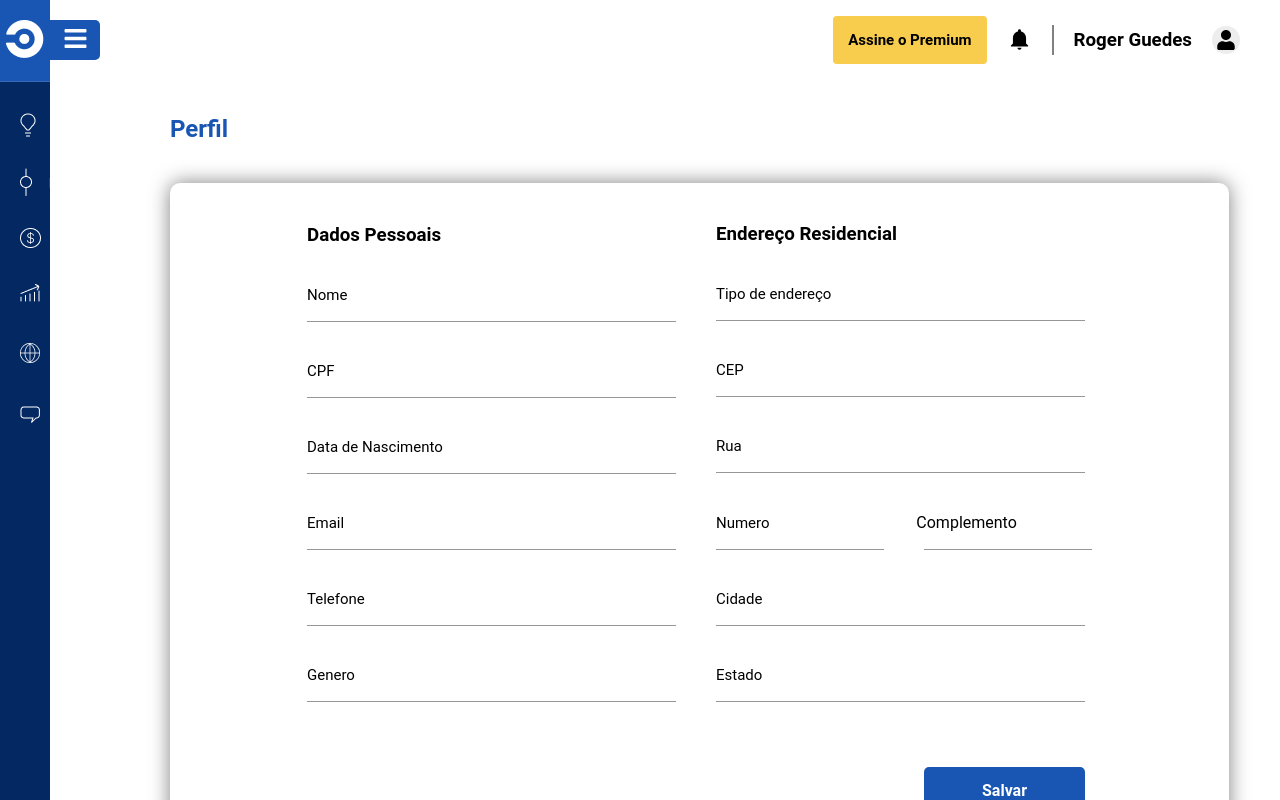
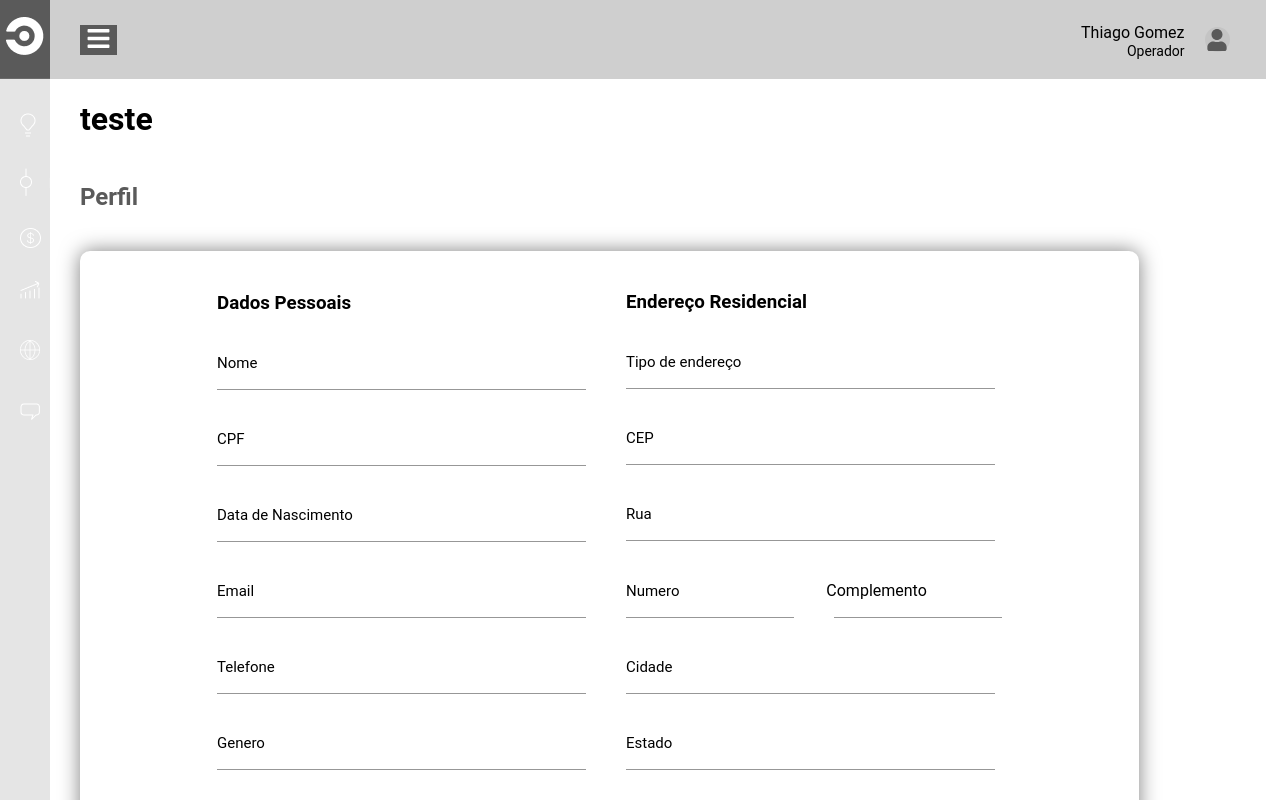
Before and after one commit to evertonshow/consultfy, a React (Create React App) app in the folder frontend/: page / in a window 1280 px wide. Shown: the top 800 px of the page. Built offline with nearby package versions, Linux system fonts and the light colour scheme.

Commit message:
update aside and header

```diff
--- a/frontend/src/components/Aside/style.ts
+++ b/frontend/src/components/Aside/style.ts
@@ -9,15 +9,15 @@ export const styles = {
     width: 220,
     height: 61,
     background: theme.color.asideHeader,
-    paddingTop: 20,
-    paddingLeft: 20,
-    marginRight: -20,
+    paddingTop: 17,
+    paddingLeft: 10,
+    marginRight: -10,
   },
   closeHeaderAside: {
     width: 45,
     height: 61,
     background: theme.color.asideHeader,
-    paddingTop: 20,
+    paddingTop: 17,
     paddingLeft: 5,
   },
   openAside: {
@@ -33,8 +33,4 @@ export const styles = {
   icon: {
     width: "100%",
   },
-  imgIcon: {
-    paddingLeft: 30,
-    background: "red",
-  },
 };
--- /dev/null
+++ b/frontend/src/components/Header/index.tsx
@@ -0,0 +1,39 @@
+import { useState } from "react";
+import { FaBars, FaUser } from "react-icons/fa";
+import { theme } from "styles/theme";
+import {
+  Button,
+  Container,
+  Profile,
+  TitleName,
+  TitleProfession,
+  UserImg,
+} from "./styles";
+
+interface headerProps {
+  toggled: boolean;
+  onClick: () => void;
+}
+
+export default function Header({ toggled, onClick }: headerProps) {
+  const [data, setData] = useState({
+    name: "Thiago Gomez",
+    profission: "Operador",
+  });
+  return (
+    <Container toggled={toggled}>
+      <Button toggled={toggled} onClick={onClick}>
+        <FaBars size={25} color={"#fff"} />
+      </Button>
+      <Profile>
+        <div style={{}}>
+          <TitleName>{data.name}</TitleName>
+          <TitleProfession>{data.profission}</TitleProfession>
+        </div>
+        <UserImg>
+          <FaUser size={22} color={theme.color.asideHeader} />
+        </UserImg>
+      </Profile>
+    </Container>
+  );
+}
--- /dev/null
+++ b/frontend/src/components/Header/styles.ts
@@ -0,0 +1,54 @@
+import styled from "styled-components";
+import { theme } from "styles/theme";
+
+interface toggledButton {
+  toggled: boolean;
+}
+
+export const Container = styled.div<toggledButton>`
+  display: flex;
+  width: 100%;
+  min-width: ${({ toggled }) => (toggled ? "92.8VW" : "95vw")};
+  height: 79px;
+  margin-left: ${({ toggled }) => (toggled ? 0 : "-30px")};
+  align-items: center;
+  justify-content: space-between;
+  background: ${theme.color.backgroundBody};
+`;
+export const Button = styled.button<toggledButton>`
+  background: ${theme.color.asideHeader};
+  margin-left: ${({ toggled }) => (toggled ? "154px" : "30px")};
+  height: 40;
+  width: 40;
+  border: 0;
+  outline: none;
+  border-radius: 5;
+  cursor: pointer;
+`;
+
+export const Profile = styled.div`
+  display: flex;
+  align-items: center;
+  margin-right: 3%;
+`;
+export const TitleName = styled.p`
+  font-size: 16px;
+  line-height: 19px;
+`;
+export const TitleProfession = styled.p`
+  font-size: 14px;
+  line-height: 16px;
+  display: flex;
+  justify-content: end;
+  margin-top: -15px;
+`;
+export const UserImg = styled.div`
+  background-color: #c4c4c4;
+  width: 25px;
+  height: 25px;
+  border-radius: 50%;
+  display: flex;
+  justify-content: center;
+  align-items: center;
+  margin-left: 20px;
+`;
--- a/frontend/src/components/Layout/index.tsx
+++ b/frontend/src/components/Layout/index.tsx
@@ -1,22 +1,11 @@
-import { ReactChild, ReactFragment, ReactPortal, useState } from "react";
+import { ReactNode, useState } from "react";
 
 import Aside from "../Aside";
-import { SignThePrize } from "../SignThePrize";
-import { IoMdNotifications } from "react-icons/io";
-import { FaBars, FaUser } from "react-icons/fa";
 
-import { styles } from "./styles";
+import Header from "components/Header";
+import { Container, Content } from "./styles";
 
-function Layout(props: {
-  Children:
-    | boolean
-    | ReactChild
-    | ReactFragment
-    | ReactPortal
-    | null
-    | undefined;
-}) {
-  const [name, setNAme] = useState("Roger Guedes");
+function Layout({ Children }: ReactNode | any) {
   const [toggled, setToggled] = useState(false);
 
   const handleToggleSidebar = () => {
@@ -24,60 +13,21 @@ function Layout(props: {
   };
 
   return (
-    <div
-      style={{
-        display: "flex",
-        minHeight: "100vh",
-        maxWidth: 1440,
-        overflow: "hidden",
-        position: "relative",
-      }}
-    >
+    <Container>
       <Aside
         collapsed={true}
         toggled={toggled}
         handleToggleSidebar={handleToggleSidebar}
       />
 
-      <div style={styles.header}>
-        <button
-          style={toggled ? styles.openToggled : styles.closeToggled}
-          onClick={() => setToggled(!toggled)}
-        >
-          <FaBars size={25} color={"#fff"} />
-        </button>
-
-        <div style={styles.headerC2}>
-          <div style={{ marginRight: 20 }}>
-            <SignThePrize />
-          </div>
-          <IoMdNotifications size={25} />
-
-          <div
-            style={{
-              border: "1px solid gray",
-              height: 28,
-              marginLeft: 20,
-            }}
-          />
-          <h3 style={{ margin: "0 20px" }}>{name}</h3>
-          <div style={styles.iconUser}>
-            <FaUser size={20} />
-          </div>
+      <Content>
+        <Header toggled={toggled} onClick={() => setToggled(!toggled)} />
+        <div style={toggled ? { marginLeft: 154 } : { marginLeft: 0 }}>
+          <h1>teste</h1>
+          {Children}
         </div>
-      </div>
-      <div
-        style={{
-          position: "absolute",
-          top: 70,
-          left: toggled ? 255 : 170,
-          width: toggled ? 1070 : 1175,
-          height: "100%",
-        }}
-      >
-        {props.Children}
-      </div>
-    </div>
+      </Content>
+    </Container>
   );
 }
 
--- a/frontend/src/components/Layout/styles.ts
+++ b/frontend/src/components/Layout/styles.ts
@@ -1,50 +1,12 @@
-import { theme } from "styles/theme";
+import styled from "styled-components";
 
-export const styles = {
-  header: {
-    width: 1245,
-    height: 79,
-    display: "flex",
-    alignItems: "center",
-    justifyContent: "space-between",
-    marginRight: 20,
-  },
+export const Container = styled.div`
+  display: flex;
+  width: 100%;
+  height: 100%;
+`;
 
-  openToggled: {
-    background: theme.color.asideHeader,
-    marginLeft: 134,
-    height: 40,
-    width: 45,
-    border: 0,
-    outline: "none",
-    borderRadius: 5,
-    cursor: "pointer",
-  },
-  closeToggled: {
-    background: theme.color.asideHeader,
-    marginLeft: -30,
-    height: 40,
-    width: 50,
-    border: 0,
-    outline: "none",
-    borderRadius: "0 5px 5px 0",
-    cursor: "pointer",
-  },
-  headerC2: {
-    display: "flex",
-    justifyContent: "flex-end",
-    width: "50%",
-    alignItems: "center",
-  },
-  iconUser: {
-    display: "flex",
-    justifyContent: "center",
-    alignItems: "center",
-    width: 28,
-    height: 28,
-    borderRadius: 15,
-    background: "#ededed",
-    border: 0,
-    marginRight: 20,
-  },
-};
+export const Content = styled.div`
+  display: flex;
+  flex-direction: column;
+`;
--- a/frontend/src/components/SignThePrize/index.tsx
+++ /dev/null
@@ -1,5 +0,0 @@
-import { styles } from "./styles";
-
-export const SignThePrize = () => {
-  return <button style={styles.container}>Assine o Premium</button>;
-};
--- a/frontend/src/components/SignThePrize/styles.ts
+++ /dev/null
@@ -1,14 +0,0 @@
-import { theme } from "../../styles/theme";
-
-export const styles = {
-  container: {
-    padding: 15,
-    // width: 179,
-    // heigth: 96,
-    background: theme.color.headerBackgroundPremium,
-    border: "none",
-    fontSize: 15,
-    borderRadius: 4,
-    fontWeight: "bold",
-  },
-};
--- a/frontend/src/styles/theme.ts
+++ b/frontend/src/styles/theme.ts
@@ -2,8 +2,8 @@ export const theme = {
   color: {
     patternBlack: "#2B2B2B",
     patternInput: "#979797",
-    asideHeader: "#1956B4",
-    asideBody: "#042962",
+    asideHeader: "#5A5A5A",
+    asideBody: "#E5E5E5",
     headerBackgroundPremium: "#F8CC4C",
     backgroundBody: "#CFCFCF",
   },
```
